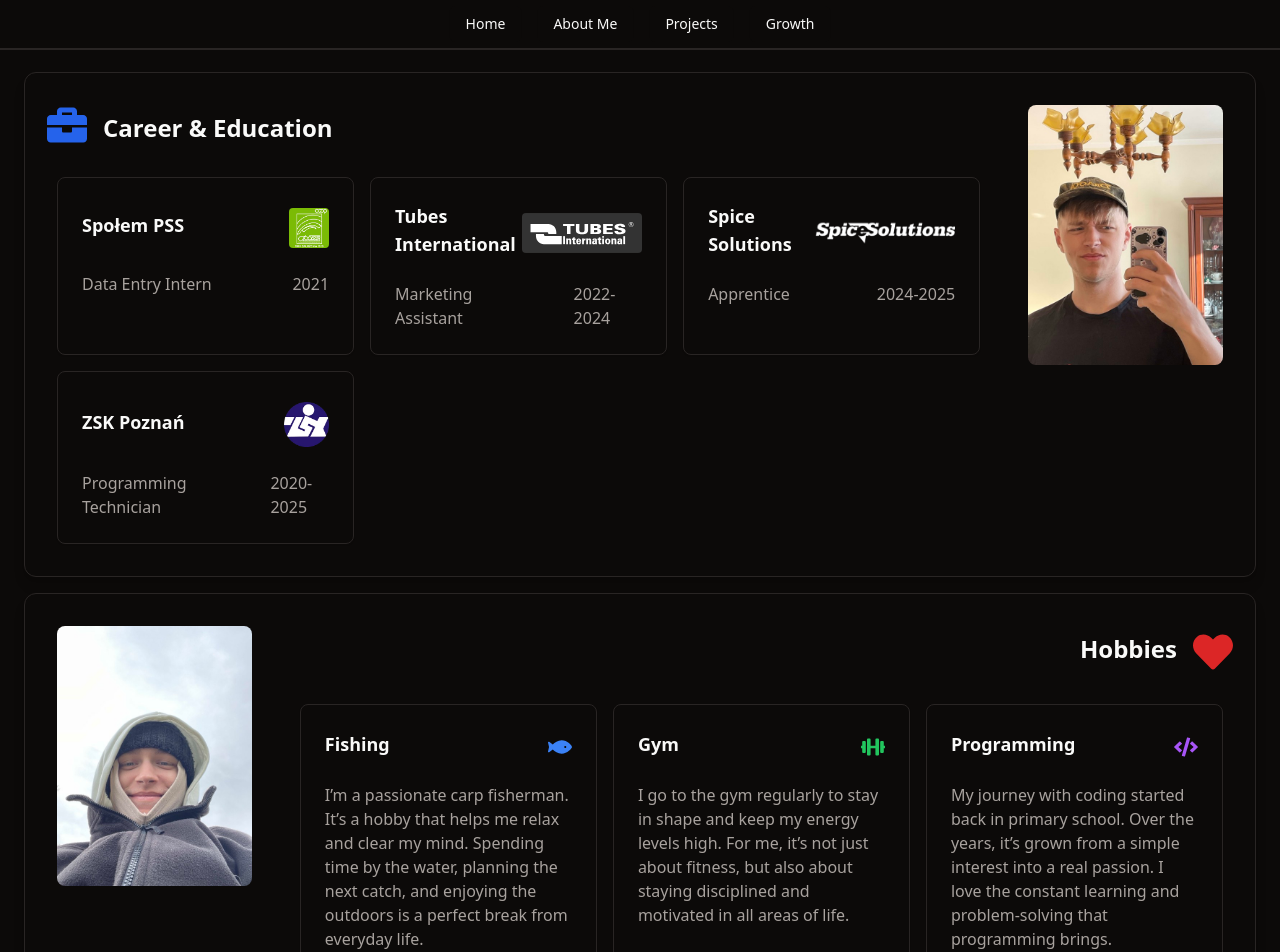
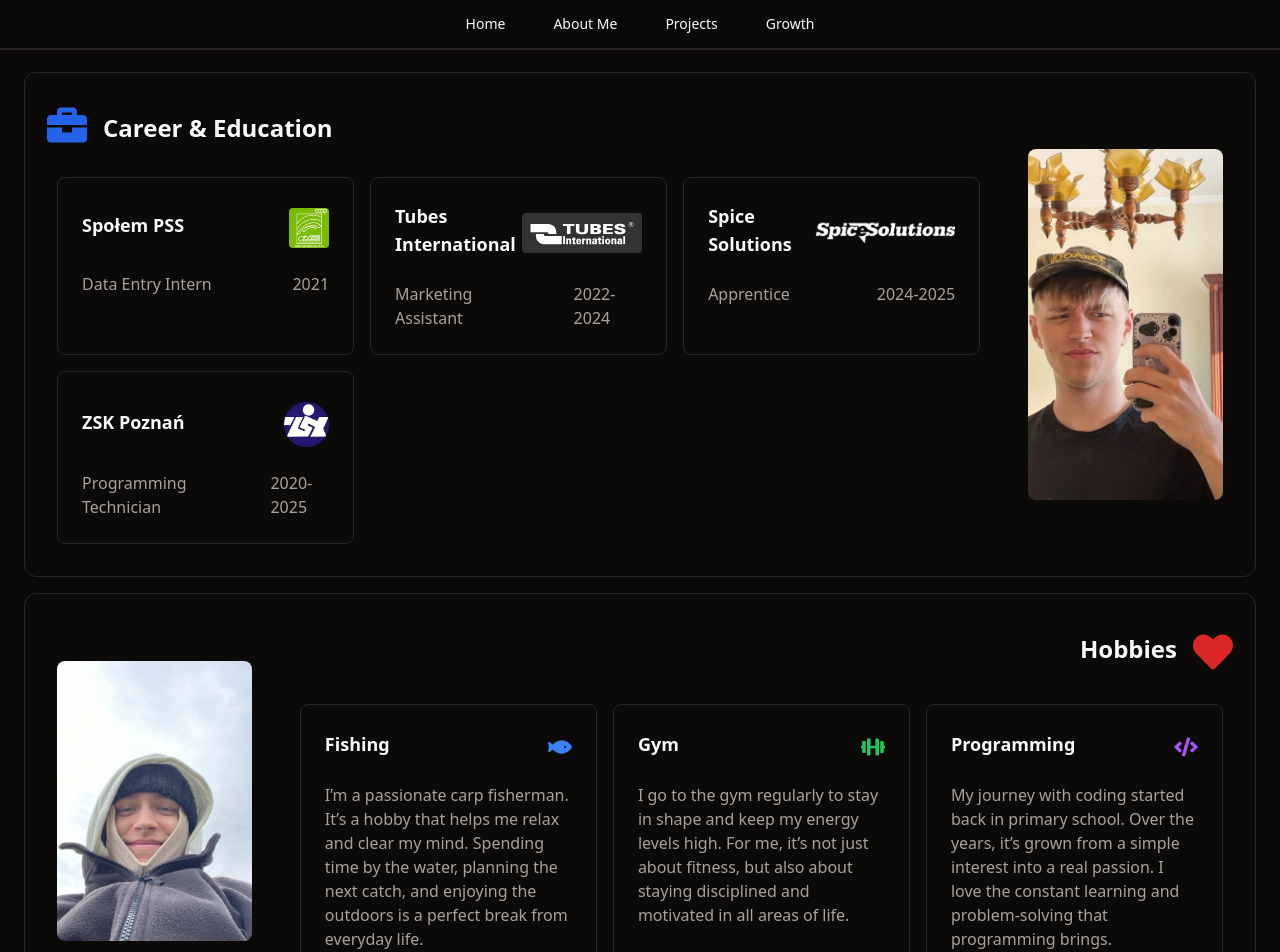
Before and after one commit to AveJaPl/aveja, a Next.js app: page /about-me in a window 1280 px wide. Shown: the top 952 px of the page. Built offline with nearby package versions, Linux system fonts and the light colour scheme.

Commit message:
Checking if grid is better

```diff
--- a/app/about-me/page.tsx
+++ b/app/about-me/page.tsx
@@ -88,7 +88,7 @@ export default function AboutMe() {
 
 
   return (
-    <div className="flex flex-col gap-4">
+    <div className="grid grid-rows-[auto, 1fr] gap-4 h-full">
       {/* Career & Education Section */}
       <Card className="w-full flex justify-between p-2 shadow-lg">
         {/* Main Content Section */}
@@ -148,13 +148,13 @@ export default function AboutMe() {
         </div>
 
         {/* Footer with Image */}
-        <CardFooter className="hidden xl:w-1/5 xl:flex justify-center  items-start pt-6">
+        <CardFooter className="hidden xl:w-1/5 xl:flex justify-center items-center pt-6">
           <Image
             src="/about-me.jpg"
             alt="Filip Piątek"
             width={270}
             height={270}
-            className="rounded-lg object-cover hidden xl:block"
+            className="rounded-lg object-cover hidden xl:block h-4/5 max-h-[600px]"
           />
         </CardFooter>
       </Card>
@@ -162,13 +162,13 @@ export default function AboutMe() {
       {/* Hobbies Section */}
       <Card className="w-full flex justify-between p-2 shadow-lg">
         {/* Footer with Image */}
-        <CardFooter className="hidden xl:w-1/5 xl:flex justify-center items-start pt-6">
+        <CardFooter className="hidden xl:w-1/5 xl:flex justify-center items-center pt-6">
           <Image
             src="/me-fisherman.jpg"
             alt="Filip Piątek"
             width={270}
             height={270}
-            className="rounded-lg object-cover hidden xl:block"
+            className="rounded-lg object-cover hidden xl:block h-4/5 max-h-[600px]"
           />
         </CardFooter>
         {/* Main Content Section */}
--- a/app/layout.tsx
+++ b/app/layout.tsx
@@ -40,7 +40,7 @@ export default function RootLayout({
   return (
     <html lang="en">
       <body
-        className={`${geistSans.variable} ${geistMono.variable} antialiased`}
+        className={`${geistSans.variable} ${geistMono.variable} antialiased h-screen`}
       >
         <ThemeProvider
           attribute="class"
@@ -48,7 +48,7 @@ export default function RootLayout({
           enableSystem
           disableTransitionOnChange
         >
-          <div className="h-screen flex flex-col">
+          <div className="h-full flex flex-col">
             <Header />
             <main className="flex-grow p-2 md:p-4 xl:p-6">{children}</main>
           </div>
--- a/app/page.tsx
+++ b/app/page.tsx
@@ -8,7 +8,7 @@ import Inspirations from "./components/landingPage/Inspirations";
 
 export default function Home() {
   return (
-    <div className="flex flex-col gap-4">
+    <div className="grid grid-rows-[auto,auto, 1fr] gap-4 h-full">
       <div className="w-full flex flex-col lg:flex-row gap-4 ">
         <ProfileCard />
         <DescriptionCard />
```
